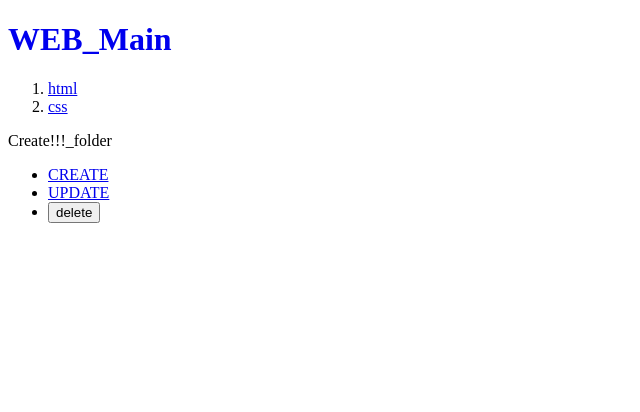
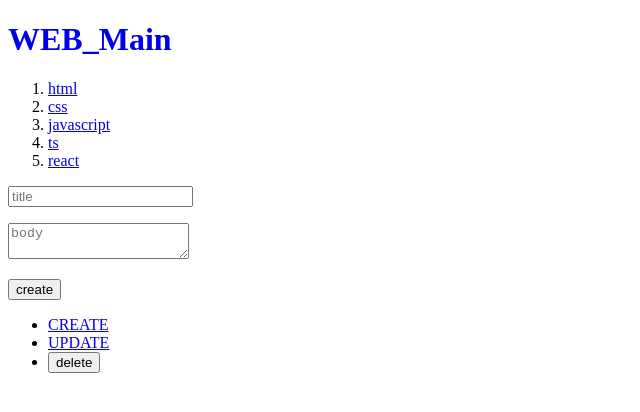
Before and after one commit to yeyunny/Next-practice, a Next.js app: page /create in a window 1280 px wide. Shown: the top 412 px of the page, without its empty margins (0-640 px from the left). Built offline with nearby package versions, Linux system fonts and the light colour scheme; data requests are answered from the project's data file.

Commit message:
[ADD] 글 생성 기능 구현

```diff
--- a/db.json
+++ b/db.json
@@ -9,6 +9,21 @@
       "id": 2,
       "title": "css",
       "body": "css is ..."
+    },
+    {
+      "title": "javascript",
+      "body": "javascript is...",
+      "id": 3
+    },
+    {
+      "title": "ts",
+      "body": "ts is..",
+      "id": 4
+    },
+    {
+      "title": "react",
+      "body": "react is ...",
+      "id": 5
     }
   ],
   "posts": [
--- a/src/app/create/page.js
+++ b/src/app/create/page.js
@@ -1,3 +1,49 @@
+// 서버컴포넌트를 클라이언트 컴포넌트로 수정!
+"use client";
+//next13에서는 useRouter를 사용하기 위해서 navigation에서 가져와야 함!
+import { useRouter } from "next/navigation";
+
 export default function Create() {
-  return <>Create!!!_folder</>;
+  // fetch 함수에서 lastid를 받아서 새로 생성된(가장 마지막) id의 글로 리디렉션
+  const router = useRouter();
+
+  return (
+    // 사용자와 상호작용할 때 onSubmit이 실행
+    // 서버 컴포넌트에서는 onSubmit을 사용하지 않음
+    <form
+      onSubmit={(e) => {
+        e.preventDefault();
+        //여기서의 target은 form을 말한다
+        // name이 title
+        const title = e.target.title.value;
+        const body = e.target.body.value;
+        const options = {
+          method: "POST",
+          headers: {
+            "Content-Type": "application/json",
+          },
+          body: JSON.stringify({ title, body }),
+        };
+        // server랑 통신하는 코드
+        fetch(`http://localhost:9999/topics`, options)
+          .then((res) => res.json())
+          .then((result) => {
+            console.log(result);
+            const lastid = result.id;
+            //새로 생성된(가장 마지막) id의 글로 리디렉션
+            router.push(`/read/${lastid}`);
+          });
+      }}
+    >
+      <p>
+        <input type="text" name="title" placeholder="title" />
+      </p>
+      <p>
+        <textarea name="body" placeholder="body"></textarea>
+      </p>
+      <p>
+        <input type="submit" value="create" />
+      </p>
+    </form>
+  );
 }
```
